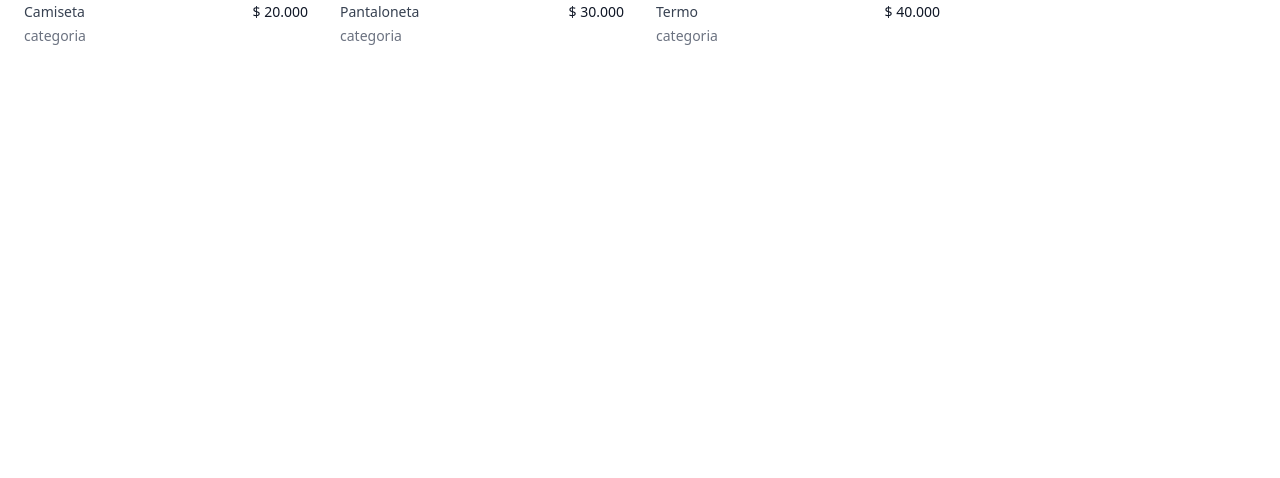
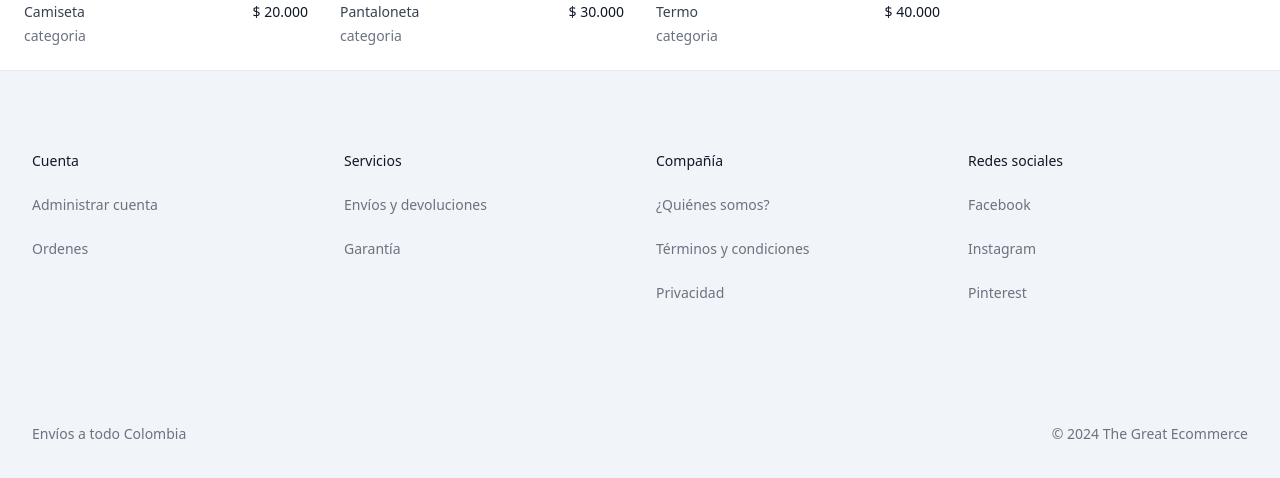
Before and after one commit to Pool2004/TheGreatEcommerce---Front, a Next.js app: page / in a window 1280 px wide. Shown: the part 432-910 px from the top of the page. Before the commit the page ends 800 px from the top, so only its background shows below. Built offline with nearby package versions, Linux system fonts and the light colour scheme.

Commit message:
Add: footer

```diff
--- a/src/app/layout.js
+++ b/src/app/layout.js
@@ -1,6 +1,7 @@
 import "./globals.css";
 import Provider from "../redux/Provider";
 import Header from "@/components/Header";
+import Footer from "@/components/Footer";
 
 export const metadata = {
   title: "The Great Ecommerce",
@@ -12,9 +13,10 @@ export default function RootLayout({ children }) {
     <html lang="en">
       <Provider>
         <body>
-          <Header/>
+          <Header />
           {children}
-          </body>
+          <Footer />
+        </body>
       </Provider>
     </html>
   );
--- /dev/null
+++ b/src/components/Footer.jsx
@@ -0,0 +1,102 @@
+import React from "react";
+
+const Footer = () => {
+  return (
+    <footer className="border-t border-gray-200 bg-slate-100">
+      <h2 id="footer-heading" className="sr-only">
+        Footer
+      </h2>
+      <div className="mx-auto max-w-7xl px-4 sm:px-6 lg:px-8">
+        <div className="grid grid-cols-2 gap-8 py-20 sm:grid-cols-2 sm:gap-y-0 lg:grid-cols-4">
+          <div className="grid grid-cols-1 gap-y-10 lg:col-span-2 lg:grid-cols-2 lg:gap-x-8 lg:gap-y-0">
+            <div>
+              <h3 className="text-sm font-medium text-gray-900">Cuenta</h3>
+              <ul role="list" className="mt-6 space-y-6">
+                <li className="text-sm">
+                  <div className="text-gray-500 hover:text-gray-600">
+                    Administrar cuenta
+                  </div>
+                </li>
+                <li className="text-sm">
+                  <div className="text-gray-500 hover:text-gray-600">
+                    Ordenes
+                  </div>
+                </li>
+              </ul>
+            </div>
+            <div>
+              <h3 className="text-sm font-medium text-gray-900">Servicios</h3>
+              <ul role="list" className="mt-6 space-y-6">
+                <li className="text-sm">
+                  <div className="text-gray-500 hover:text-gray-600">
+                    Envíos y devoluciones
+                  </div>
+                </li>
+                <li className="text-sm">
+                  <div className="text-gray-500 hover:text-gray-600">
+                    Garantía
+                  </div>
+                </li>
+              </ul>
+            </div>
+          </div>
+          <div className="grid grid-cols-1 gap-y-10 lg:col-span-2 lg:grid-cols-2 lg:gap-x-8 lg:gap-y-0">
+            <div>
+              <h3 className="text-sm font-medium text-gray-900">Compañía</h3>
+              <ul role="list" className="mt-6 space-y-6">
+                <li className="text-sm">
+                  <div className="text-gray-500 hover:text-gray-600">
+                    ¿Quiénes somos?
+                  </div>
+                </li>
+                <li className="text-sm">
+                  <div className="text-gray-500 hover:text-gray-600">
+                    Términos y condiciones
+                  </div>
+                </li>
+                <li className="text-sm">
+                  <div className="text-gray-500 hover:text-gray-600">
+                    Privacidad
+                  </div>
+                </li>
+              </ul>
+            </div>
+            <div>
+              <h3 className="text-sm font-medium text-gray-900">
+                Redes sociales
+              </h3>
+              <ul role="list" className="mt-6 space-y-6">
+                <li className="text-sm">
+                  <div className="text-gray-500 hover:text-gray-600">
+                    Facebook
+                  </div>
+                </li>
+                <li className="text-sm">
+                  <div className="text-gray-500 hover:text-gray-600">
+                    Instagram
+                  </div>
+                </li>
+                <li className="text-sm">
+                  <div className="text-gray-500 hover:text-gray-600">
+                    Pinterest
+                  </div>
+                </li>
+              </ul>
+            </div>
+          </div>
+        </div>
+
+        <div className="border-t border-gray-100 py-10 sm:flex sm:items-center sm:justify-between">
+          <div className="flex items-center justify-center text-sm text-gray-500">
+            <p>Envíos a todo Colombia</p>
+          </div>
+          <p className="mt-6 text-center text-sm text-gray-500 sm:mt-0">
+            &copy; {new Date().getFullYear()} The Great Ecommerce
+          </p>
+        </div>
+      </div>
+    </footer>
+  );
+};
+
+export default Footer;
```
